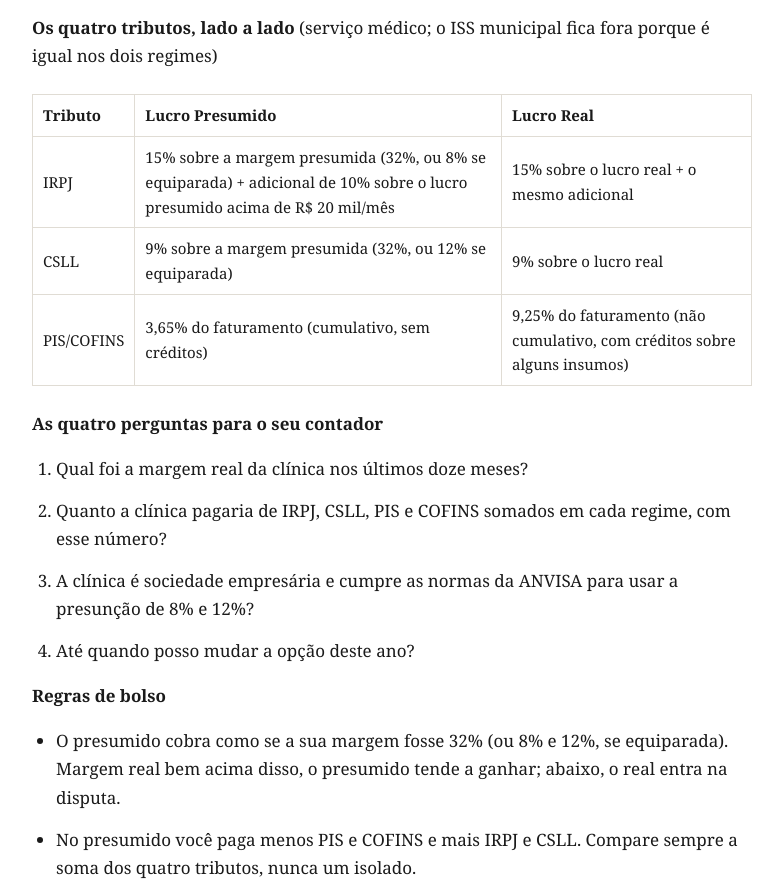
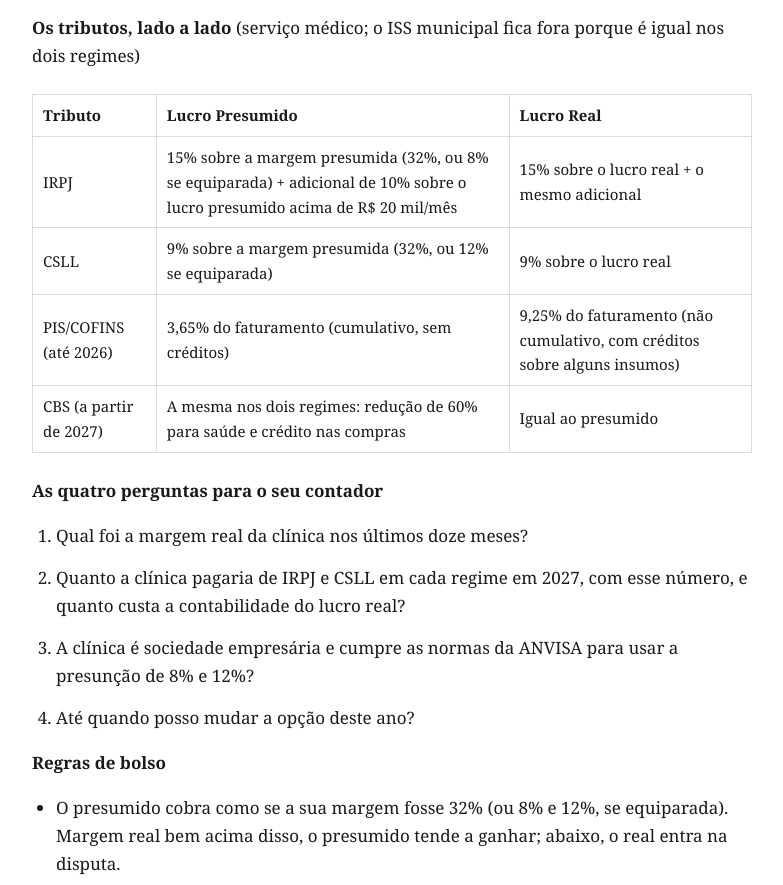
Before and after one commit to doctorinvest90/tarifa, a plain HTML site: page kit/2026-w47-qui-o-raio-x-tributario-da-sua-clinica-em-uma-folha.html in a window 1280 px wide. Shown: the part 415-1300 px from the top of the page, without its empty margins (248-1031 px from the left). Drawn offline with Linux system fonts and the light colour scheme.

Commit message:
content: 2026-W47-qui kit page uses 2027 rules (CBS replaces PIS/Cofins)
From 2027 PIS/Cofins are extinct and CBS is the same under presumido and
lucro real, so the regime comparison is IRPJ/CSLL only (break-even margin
32%, about 10% if equiparada). Owner-approved 2026-11-18.

Co-Authored-By: Claude Opus 5.5 <noreply@anthropic.com>

```diff
--- a/kit/2026-w47-qui-o-raio-x-tributario-da-sua-clinica-em-uma-folha.html
+++ b/kit/2026-w47-qui-o-raio-x-tributario-da-sua-clinica-em-uma-folha.html
@@ -84,7 +84,7 @@
 <hr class="quiz-sep">
 <div class="marca">Doctor Invest</div>
 <h1>O raio-x tributário da sua clínica em uma folha</h1>
-<p><strong>Os quatro tributos, lado a lado</strong> (serviço médico; o ISS municipal fica fora porque é igual nos dois regimes)</p>
+<p><strong>Os tributos, lado a lado</strong> (serviço médico; o ISS municipal fica fora porque é igual nos dois regimes)</p>
 <table>
 <thead>
 <tr>
@@ -104,22 +104,27 @@
 <td>9% sobre o lucro real</td>
 </tr>
 <tr>
-<td>PIS/COFINS</td>
+<td>PIS/COFINS (até 2026)</td>
 <td>3,65% do faturamento (cumulativo, sem créditos)</td>
 <td>9,25% do faturamento (não cumulativo, com créditos sobre alguns insumos)</td>
+</tr>
+<tr>
+<td>CBS (a partir de 2027)</td>
+<td>A mesma nos dois regimes: redução de 60% para saúde e crédito nas compras</td>
+<td>Igual ao presumido</td>
 </tr>
 </tbody></table>
 <p><strong>As quatro perguntas para o seu contador</strong></p>
 <ol>
 <li>Qual foi a margem real da clínica nos últimos doze meses?</li>
-<li>Quanto a clínica pagaria de IRPJ, CSLL, PIS e COFINS somados em cada regime, com esse número?</li>
+<li>Quanto a clínica pagaria de IRPJ e CSLL em cada regime em 2027, com esse número, e quanto custa a contabilidade do lucro real?</li>
 <li>A clínica é sociedade empresária e cumpre as normas da ANVISA para usar a presunção de 8% e 12%?</li>
 <li>Até quando posso mudar a opção deste ano?</li>
 </ol>
 <p><strong>Regras de bolso</strong></p>
 <ul>
 <li>O presumido cobra como se a sua margem fosse 32% (ou 8% e 12%, se equiparada). Margem real bem acima disso, o presumido tende a ganhar; abaixo, o real entra na disputa.</li>
-<li>No presumido você paga menos PIS e COFINS e mais IRPJ e CSLL. Compare sempre a soma dos quatro tributos, nunca um isolado.</li>
+<li>Até 2026, o presumido paga menos PIS e COFINS e mais IRPJ e CSLL. Em 2027 a CBS é igual nos dois, e a comparação fica no IRPJ e na CSLL: abaixo de 32% de margem real (perto de 10%, se equiparada), o real cobra menos.</li>
 <li>O presumido tem teto: faturamento acima de R$ 78 milhões no ano obriga o lucro real.</li>
 <li>A opção é anual e trava no primeiro recolhimento do ano.</li>
 </ul>
```
